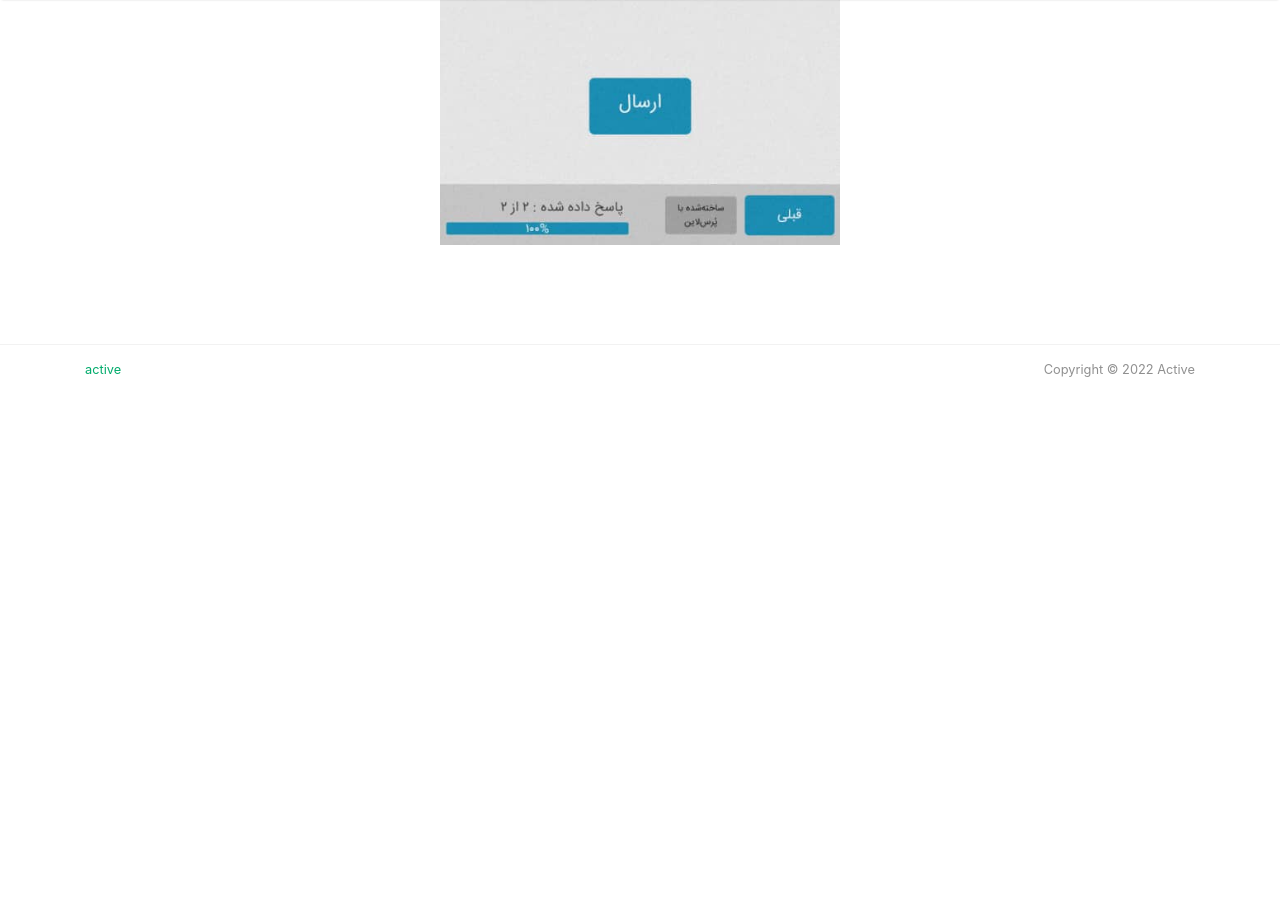
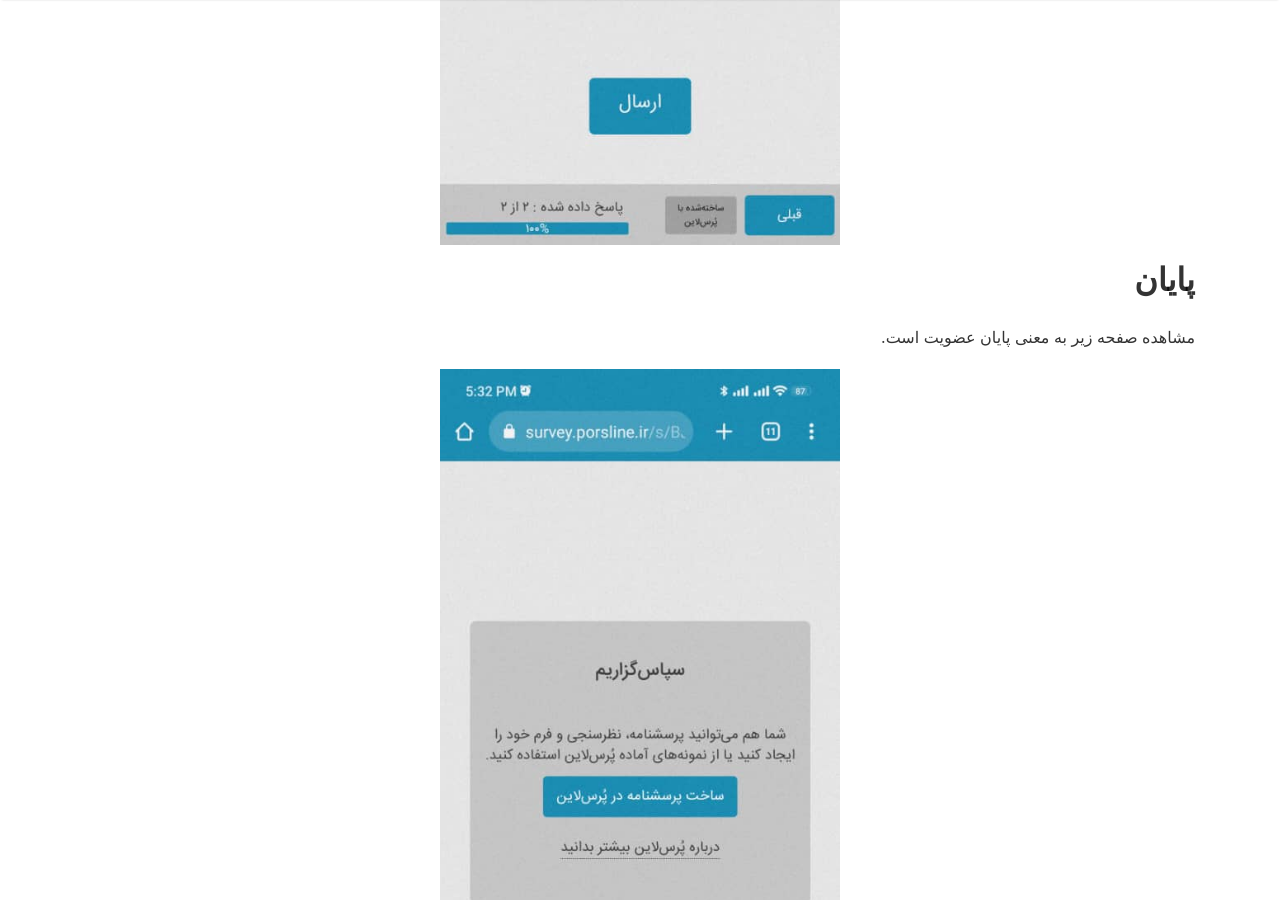
Before and after one commit to MHKarami97/active, a Jekyll site: the page built from _pages/join.md, in a window 1280 px wide and 900 px high, scrolled down 4997 px. Built offline with Jekyll 4.4.1, drawn with Linux system fonts in a browser that asks for light colours; nearby versions of some CDN libraries; before the commit the page ends 5450 px from its top, so only the background shows below that.

Commit message:
update join

```diff
--- a/_pages/join.md
+++ b/_pages/join.md
@@ -39,3 +39,10 @@
 <p align="center">
   <img src="/assets/img/join/05.jpeg" alt="join" width="400" />
 </p>
+
+## پایان
+مشاهده صفحه زیر به معنی پایان عضویت است.
+
+<p align="center">
+  <img src="/assets/img/join/06.jpeg" alt="join" width="400" />
+</p>
```
